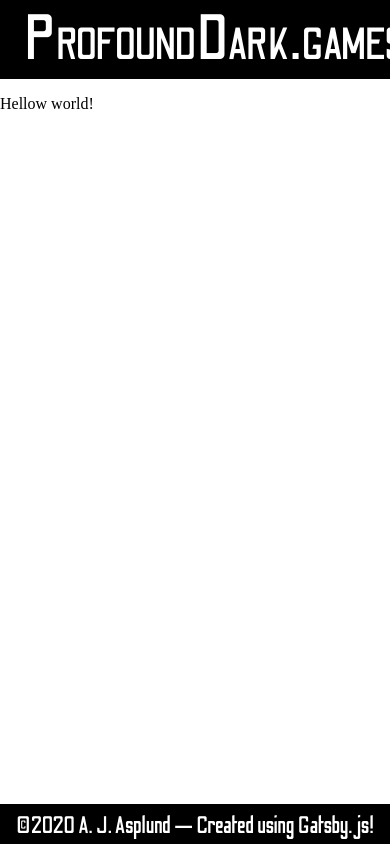
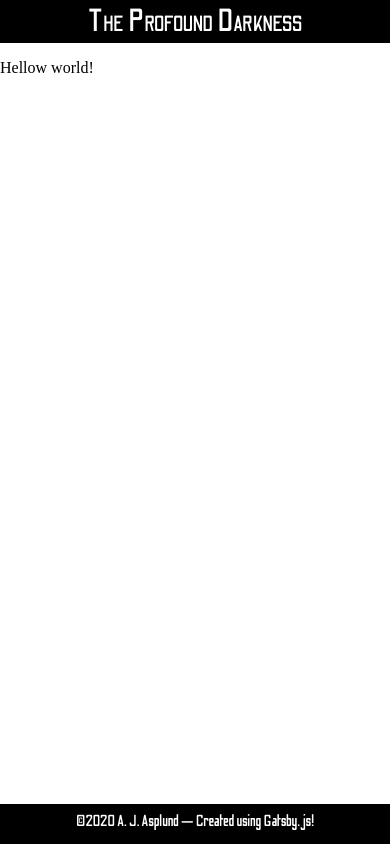
Before and after one commit to profounddark/profounddark.github.io, a Gatsby site: page / in a window 390 px wide. Built offline with nearby package versions, Linux system fonts and the light colour scheme; Gatsby itself is replaced by a stand-in of ours.

Commit message:
added some style, I guess

```diff
--- a/gatsby-config.js
+++ b/gatsby-config.js
@@ -6,7 +6,7 @@
 
 module.exports = {
   siteMetadata: {
-    title: 'ProfoundDark.games',
+    title: 'The Profound Darkness',
     author: 'A. J. Asplund',
     year: '2020'
   },
--- a/src/components/footer.js
+++ b/src/components/footer.js
@@ -1,23 +1,6 @@
 import React from 'react';
 import { graphql, useStaticQuery } from 'gatsby';
-
-const styles = {
-    footer: {
-        position: "absolute",
-        bottom: "0",
-        height: "2.5rem",
-        width: "100%",
-        backgroundColor: "black",
-        fontFamily: "Obidee Sans, sans-serif",
-        fontSize: "1.5rem",
-        color: "white",
-        margin: "0"
-    },
-    paragraph: {
-        padding: "0.5rem",
-        textAlign: "center"
-    }
-}
+import styles from './footer.module.css';
 
 function Footer() {
     const siteData = useStaticQuery(graphql`
@@ -31,9 +14,8 @@ function Footer() {
     }
     `);
     return (
-        <footer style={styles.footer}>
-            <p style={styles.paragraph}>©{siteData.site.siteMetadata.year} {siteData.site.siteMetadata.author} — Created using Gatsby.js!</p>
-
+        <footer className={styles.footer}>
+            <p className={styles.paragraph}>©{siteData.site.siteMetadata.year} {siteData.site.siteMetadata.author} — Created using <a href="https://www.gatsbyjs.org/">Gatsby.js!</a></p>
         </footer>
     )
 }
--- /dev/null
+++ b/src/components/footer.module.css
@@ -0,0 +1,22 @@
+.footer {
+    position: absolute;
+    bottom: 0;
+    height: 2.5rem;
+    width: 100%;
+    background-color: black;
+    font-family: "Obidee Sans", sans-serif;
+    font-size: 1.5rem;
+    color: white;
+    margin: 0;
+}
+
+@media only screen and (max-width:500px) {
+    .footer {
+        font-size:1rem;
+    }
+}
+
+.paragraph {
+    padding-top: .5rem;
+    text-align: center;
+}
--- a/src/components/header.js
+++ b/src/components/header.js
@@ -1,16 +1,6 @@
 import React from 'react';
 import { graphql, useStaticQuery } from 'gatsby';
-
-const styles = {
-    header: {
-        fontFamily: "Obidee Sans, sans-serif",
-        fontSize: "4rem",
-        fontVariant: "small-caps",
-        padding: ".25rem 1.5rem",
-        backgroundColor: "black",
-        color: "white"
-    }
-}
+import styles from "./header.module.css";
 
 function Header() {
     const siteData = useStaticQuery(graphql`
@@ -23,8 +13,9 @@ function Header() {
     }
     `);
     return (
-        <header style={styles.header}>
+        <header className={styles.header}>
             {siteData.site.siteMetadata.title}
+
         </header>
     )
 }
--- /dev/null
+++ b/src/components/header.module.css
@@ -0,0 +1,23 @@
+.header {
+    /* font-family: "Press Start 2P", sans-serif; */
+    font-family: "Obidee Sans", sans-serif;
+    font-size: 4rem;
+    font-variant: small-caps;
+    padding: .25rem 5rem;
+    background-color: black;
+    color: white;
+    text-align:center;
+}
+
+@media only screen and (max-width:960px) {
+    .header {
+        font-size:2rem;
+        padding: .25rem 1rem;
+    }
+}
+
+@media only screen and (max-width:660px) {
+    .header {
+        font-size: 2rem;
+    }
+}
--- a/src/styles/fonts.css
+++ b/src/styles/fonts.css
@@ -2,3 +2,8 @@
     font-family: "Obidee Sans";
     src: url("../fonts/OdibeeSans-Regular.ttf");
 }
+
+@font-face {
+    font-family: "Press Start 2P";
+    src: url("../fonts/PressStart2P-Regular.ttf");
+}
--- a/src/styles/global.css
+++ b/src/styles/global.css
@@ -2,3 +2,8 @@ body, h1, h2, h3, h4, h5, h6, p {
     margin: 0;
     padding: 0;
 }
+
+a {
+    color: inherit;
+    text-decoration: none;
+}
```
Also changed, not shown: src/fonts/PressStart2P-Regular.ttf (added).
